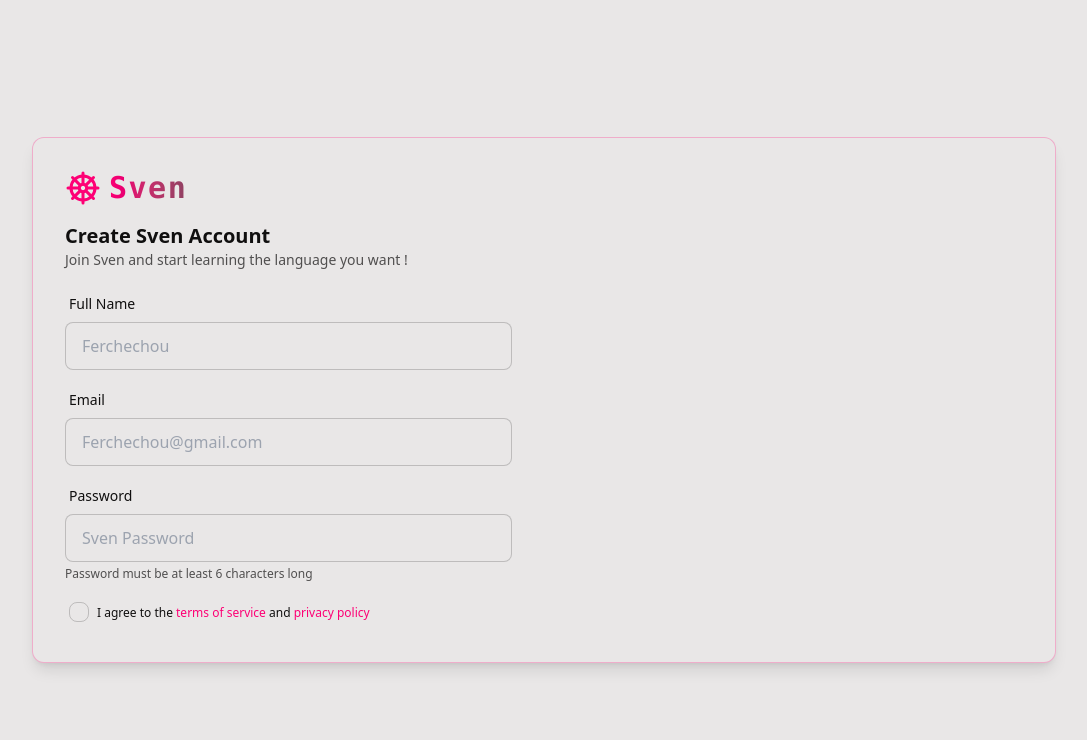
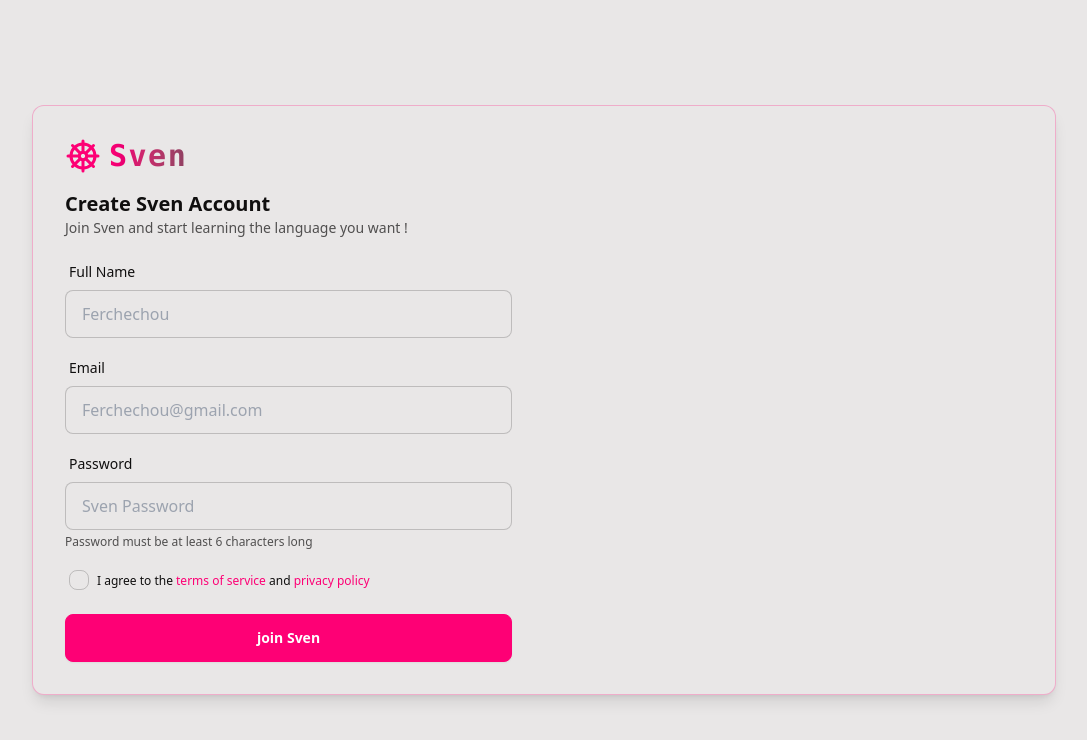
Before and after one commit to phantekzy/sven, a React app in the folder frontend/: page /signup in a window 1280 px wide. Shown: the top 740 px of the page, without its empty margins (96-1183 px from the left). Built offline with nearby package versions, Linux system fonts and the light colour scheme; no server answers; the HTML template or start-up script is replaced by a standard one.

Commit message:
feat(ui): add primary submit button to signup form

```diff
--- a/frontend/src/pages/SignUpPage.jsx
+++ b/frontend/src/pages/SignUpPage.jsx
@@ -92,8 +92,13 @@ const SignUpPage = () => {
                                             </span>
                                         </label>
                                     </div>
+                                </div>
 
-                                </div>
+                                <button className="btn btn-primary w-full" type="submit">
+                                    join Sven
+                                </button>
+
+
                             </div>
                         </form>
                     </div>
```
